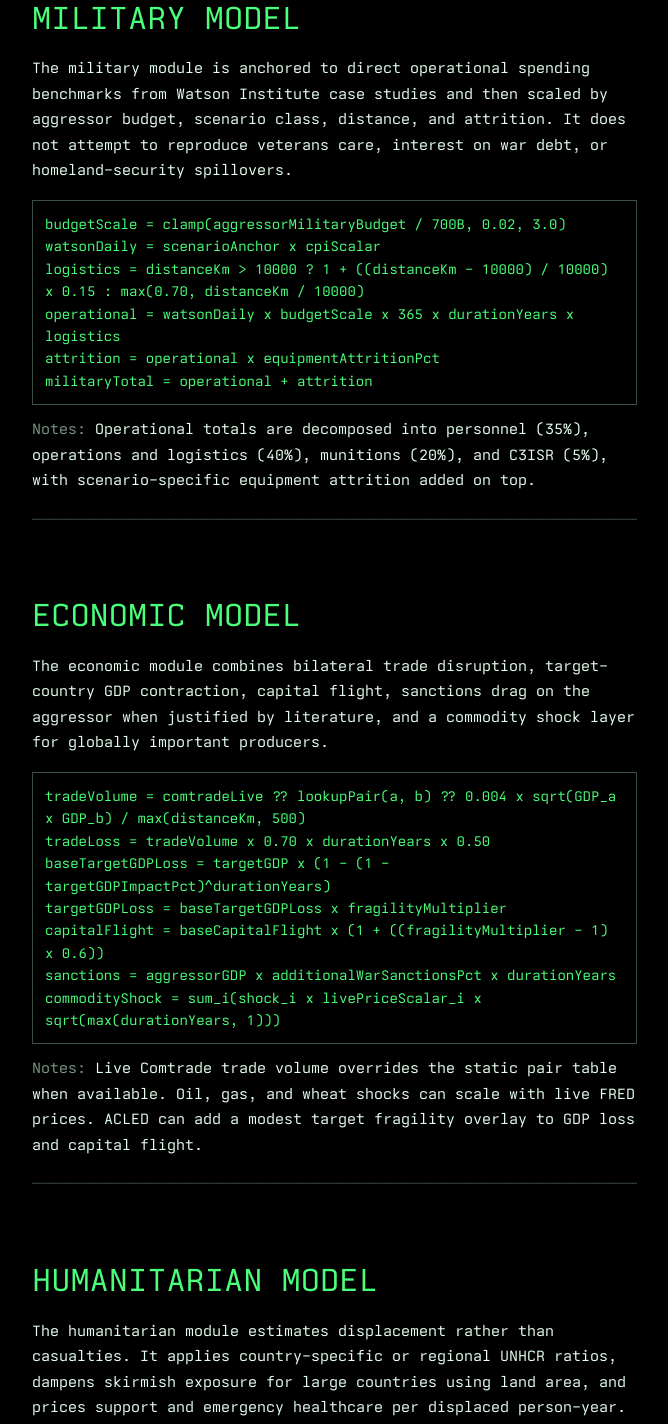
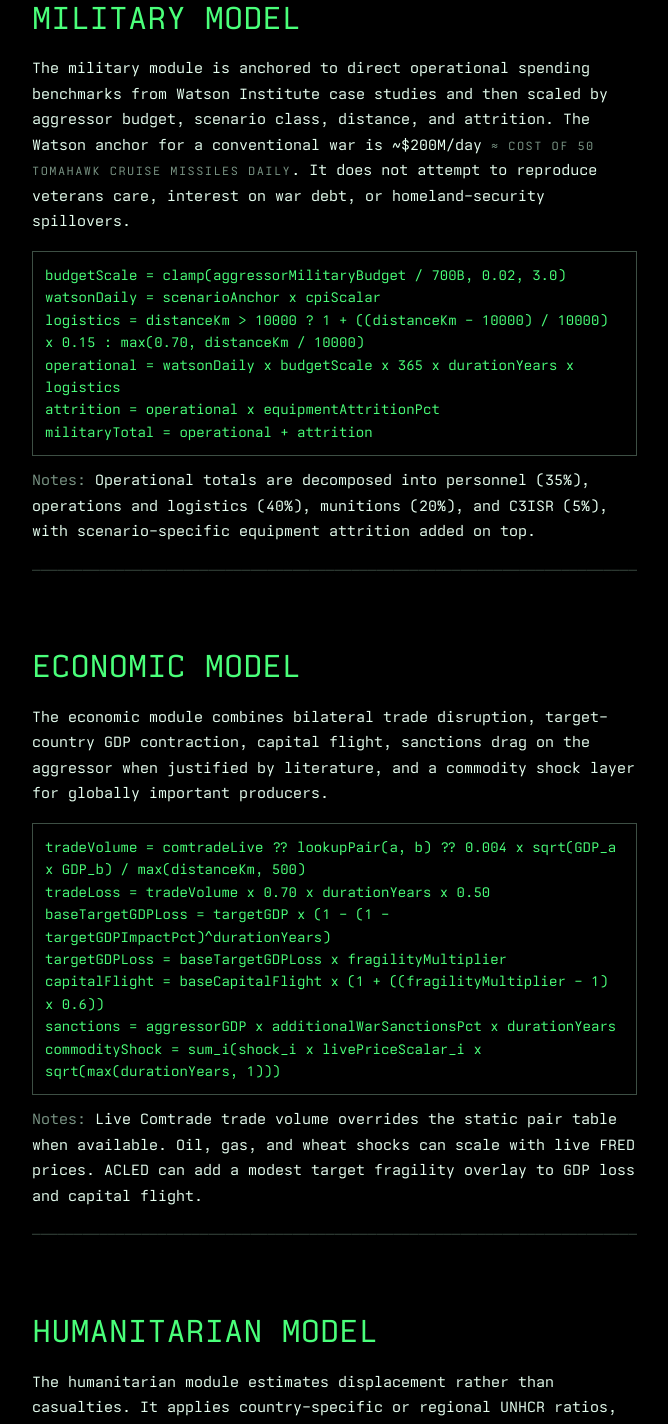
Before and after one commit to matteoscalabrini/hmwwct, a Next.js app: page /methodology in a window 1280 px wide. Shown: the part 7560-8984 px from the top of the page, without its empty margins (312-980 px from the left). Built offline with nearby package versions, Linux system fonts and the light colour scheme; a web font is replaced by a local one.

Commit message:
docs(meth): inline translations for large numbers

```diff
--- a/src/app/methodology/page.tsx
+++ b/src/app/methodology/page.tsx
@@ -546,7 +546,15 @@ export default function MethodologyPage() {
           const s = MODEL_SECTIONS.find(m => m.id === 'military-model')!;
           return (
             <>
-              <p>{s.body}</p>
+              <p>
+                The military module is anchored to direct operational spending benchmarks from Watson
+                Institute case studies and then scaled by aggressor budget, scenario class, distance,
+                and attrition. The Watson anchor for a conventional war is{' '}
+                ~$200M/day{' '}
+                <span className="t-label fg-dim">≈ cost of 50 Tomahawk cruise missiles daily</span>.
+                It does not attempt to reproduce veterans care, interest on war debt, or
+                homeland-security spillovers.
+              </p>
               <div className="formula-block">
                 {s.equations.map(eq => <span key={eq} style={{ display: 'block' }}>{eq}</span>)}
               </div>
@@ -578,7 +586,11 @@ export default function MethodologyPage() {
           const s = MODEL_SECTIONS.find(m => m.id === 'humanitarian-model')!;
           return (
             <>
-              <p>{s.body}</p>
+              <p>
+                {s.body} The per-person-year support cost of $1,500{' '}
+                <span className="t-label fg-dim">≈ UNHCR average emergency response cost per displaced person</span>{' '}
+                covers humanitarian assistance and emergency healthcare.
+              </p>
               <div className="formula-block">
                 {s.equations.map(eq => <span key={eq} style={{ display: 'block' }}>{eq}</span>)}
               </div>
@@ -614,7 +626,22 @@ export default function MethodologyPage() {
               <div className="formula-block">
                 {s.equations.map(eq => <span key={eq} style={{ display: 'block' }}>{eq}</span>)}
               </div>
-              <p><span className="fg-dim">Notes: </span>{s.notes}</p>
+              <p>
+                <span className="fg-dim">Notes: </span>
+                budgetScalar uses a power-law exponent of 0.75 (diminishing returns — larger budgets
+                buy more but not linearly). Equipment fraction defaults to 20% of military spend for
+                non-NATO states; NATO Table 8a values used when available. Unit costs cover 22 weapon
+                categories from cruise missiles ($2M{' '}
+                <span className="t-label fg-dim">≈ annual salary of 40 US teachers</span>) to
+                aircraft carriers ($13B{' '}
+                <span className="t-label fg-dim">≈ GDP of Iceland</span>). Intercept costs calibrated
+                from CSIS Iran 2026: $1.7B to intercept 700 ballistic missiles + 3,600 drones in 100
+                hours ($395K average per intercept{' '}
+                <span className="t-label fg-dim">≈ 5× cost of an Iron Dome Tamir intercept</span>).
+                Data sources: SIPRI Milex 2024 (135 countries), NATO Defence Expenditure 2025,
+                Bruegel US Foreign Military Sales 2008–2025, DoD Program Acquisition Costs FY2024,
+                GAO-24-106649 Ukraine Weapon Replacement Study.
+              </p>
             </>
           );
         })()}
@@ -664,7 +691,8 @@ export default function MethodologyPage() {
           On February 28, 2026, the United States and Israel launched a sustained air campaign
           against Iran. By Day 17, partial cost breakdowns from the Pentagon and CSIS were publicly
           available — a rare opportunity to validate the model against a live conflict and identify
-          structural gaps.
+          structural gaps. The 17-day cost reached $14–16.5B{' '}
+          <span className="t-label fg-dim">≈ what the US spends on Head Start for 3 years</span>.
         </p>
 
         <h3>Conflict Profile</h3>
@@ -674,17 +702,18 @@ export default function MethodologyPage() {
           <DataTable.Row label="OPENING"   value="160+ Tomahawk cruise missiles" />
           <DataTable.Row label="RESPONSE"  value="~700 ballistic missiles + ~3,600 drones (17 days)" />
           <DataTable.Row label="NATURE"    value="Sustained air + naval campaign. No ground forces inside Iran." />
-          <DataTable.Row label="DAY 1–6"   value="$11.3B direct cost (Pentagon, Senate briefing)" />
-          <DataTable.Row label="DAY 1–13"  value="~$14–16.5B direct cost (CSIS / Foreign Policy)" />
-          <DataTable.Row label="<2 MONTH"  value="$65B projection (Penn Wharton Budget Model)" tone="phosphor" />
-          <DataTable.Row label="INTERCEPT" value="$1.7B in first 100 hrs (CSIS)" />
+          <DataTable.Row label="DAY 1–6"   value={<>$11.3B direct cost (Pentagon, Senate briefing) <span className="t-label fg-dim">≈ annual military budget of Denmark</span></>} />
+          <DataTable.Row label="DAY 1–13"  value={<>~$14–16.5B direct cost (CSIS / Foreign Policy) <span className="t-label fg-dim">≈ Iran's annual education budget</span></>} />
+          <DataTable.Row label="<2 MONTH"  value={<>$65B projection (Penn Wharton Budget Model) <span className="t-label fg-dim">≈ 15% of Iran's pre-war GDP</span></>} tone="phosphor" />
+          <DataTable.Row label="INTERCEPT" value={<>$1.7B in first 100 hrs (CSIS) <span className="t-label fg-dim">≈ 4,300 Patriot PAC-3 interceptors</span></>} />
         </DataTable>
 
         <h3>Key Discovery: Cost Is Two-Sided</h3>
         <p>
-          The CSIS breakdown of the first 100 hours revealed that defensive intercept costs ($1.7B,
-          46%) exceeded offensive strike munitions ($1.5B, 40%) in the opening phase. The original
-          model only priced what the aggressor spends attacking. The cost of neutralizing the
+          The CSIS breakdown of the first 100 hours revealed that defensive intercept costs ($1.7B{' '}
+          <span className="t-label fg-dim">≈ 4 Nimitz-class refueling overhauls</span>, 46%)
+          exceeded offensive strike munitions ($1.5B, 40%) in the opening phase. The original model
+          only priced what the aggressor spends attacking. The cost of neutralizing the
           counter-attack was entirely absent.
         </p>
         <div className="formula-block">
```
